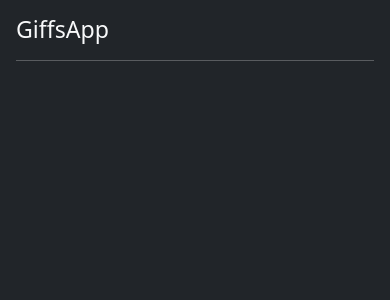
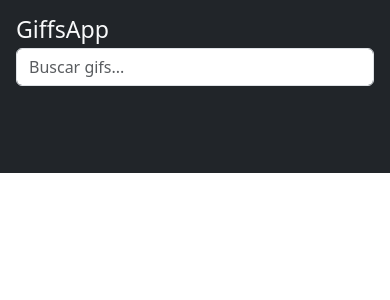
Before and after one commit to Marc1515/gifs-app, an Angular app: page / in a window 390 px wide. Shown: the top 300 px of the page. Built offline with nearby package versions, Linux system fonts and the light colour scheme.

Commit message:
Estilos modificados para adaptar un poco mejor a pantallas pequeñas.

```diff
--- a/src/app/app.component.css
+++ b/src/app/app.component.css
@@ -1,8 +1,3 @@
-body {
-  margin: 0;
-  padding: 0;
-}
-
 
 .sidebar {
   width: 100%;
@@ -13,8 +8,13 @@ body {
   z-index: 5;
 }
 
+.homeContent {
+  width: 100%;
+}
+
 
 @media (min-width: 768px) {
+
   .sidebar {
     width: 25%;
     z-index: 0;
--- a/src/app/gifs/components/search-box/search-box.component.css
+++ b/src/app/gifs/components/search-box/search-box.component.css
@@ -0,0 +1,8 @@
+.burguerButton {
+  z-index: 999;
+}
+
+.form-control {
+  position: relative;
+  z-index: 999;
+}
--- a/src/app/shared/components/sidebar/sidebar.component.css
+++ b/src/app/shared/components/sidebar/sidebar.component.css
@@ -1,4 +1,10 @@
-#sidebar {
+.sidebar {
   height: 100%;
+}
+
+@media (max-width: 768px) {
+  .list-group {
+    padding-top: 5rem;
+  }
 
 }
```
